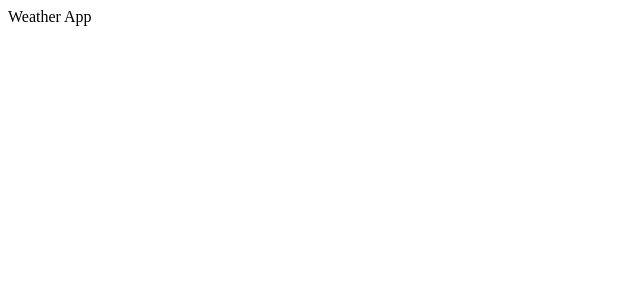
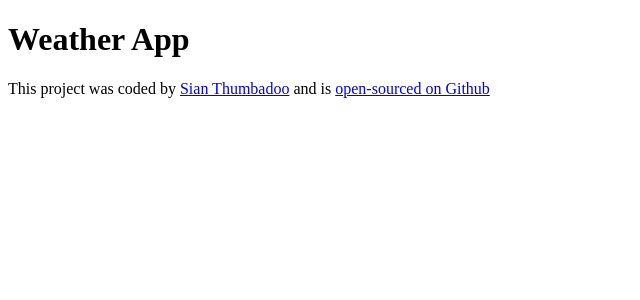
Before and after one commit to srt29/react-weather-project, a React (Create React App) app: page / in a window 1280 px wide. Shown: the top 300 px of the page, without its empty margins (0-640 px from the left). Built offline with nearby package versions, Linux system fonts and the light colour scheme.

Commit message:
Added github link

```diff
--- a/src/App.js
+++ b/src/App.js
@@ -5,7 +5,10 @@
 export default function App() {
   return (
     <div className="App">
-     Weather App
+     <h1>Weather App</h1>
+     <footer>
+      This project was coded by <a href='www.github.com/srt29' target='blank'>Sian Thumbadoo</a> and is <a href='https://github.com/srt29/react-weather-project' target='blank'>open-sourced on Github</a>
+     </footer>
     </div>
   );
 }
```
